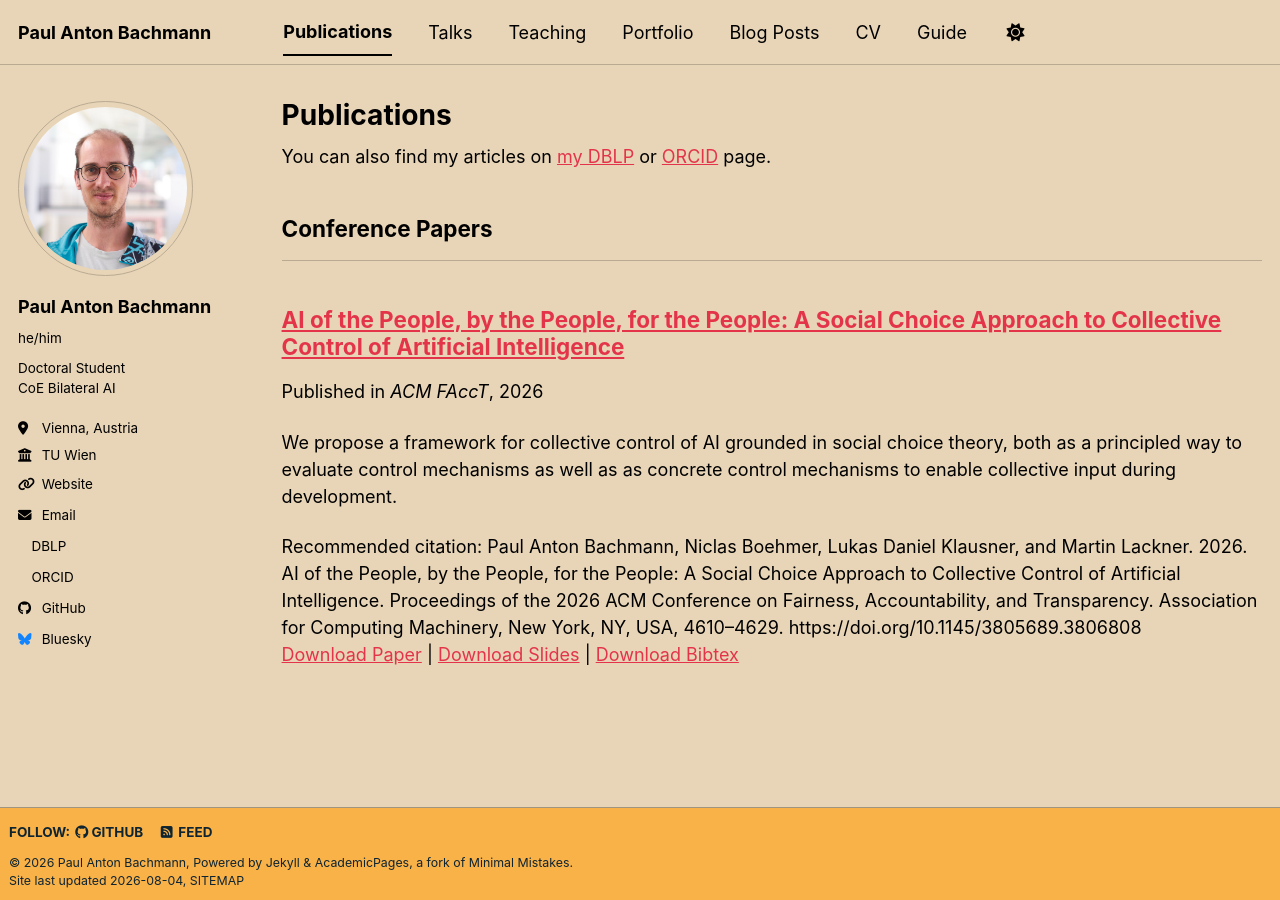
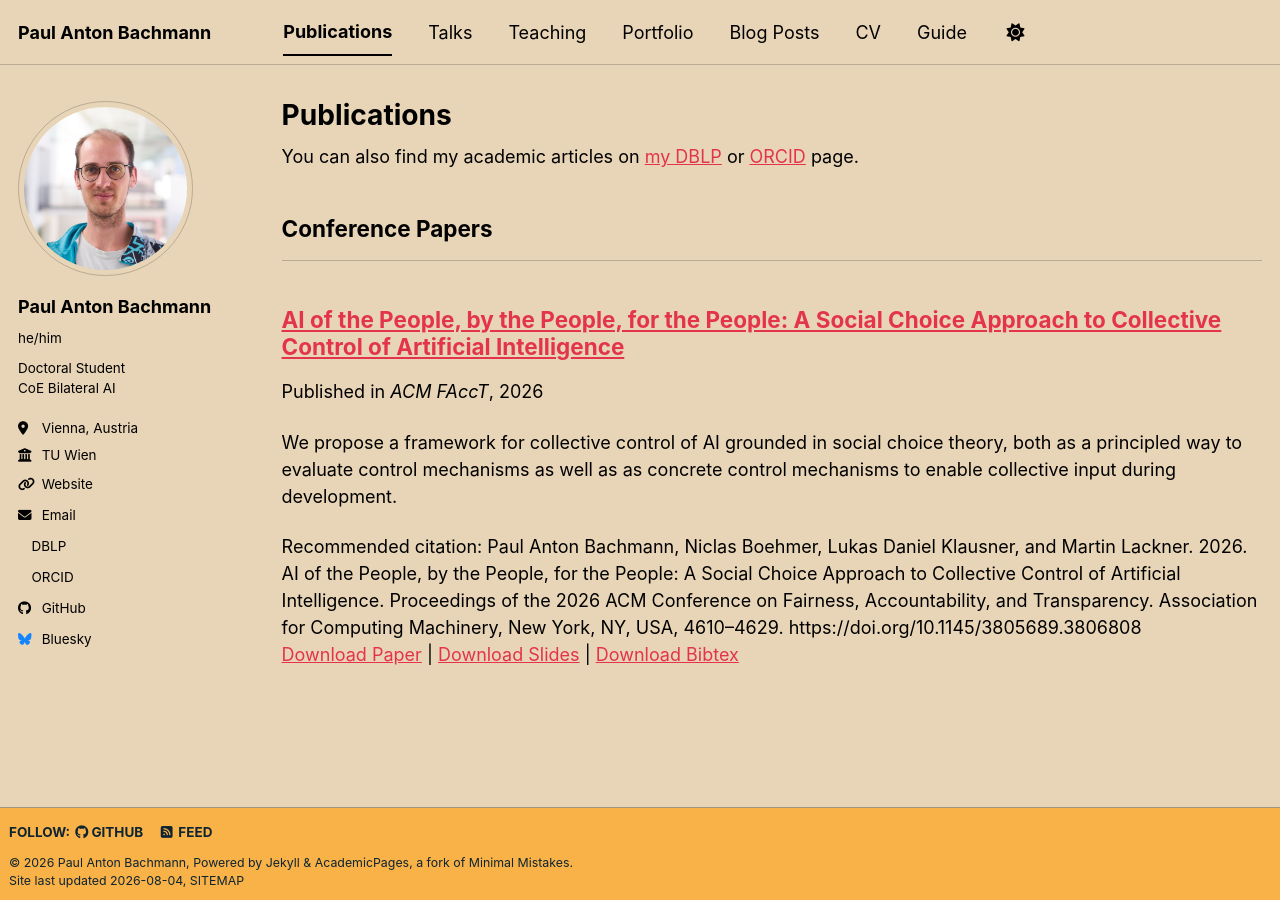
Before and after one commit to pabachmann/pabachmann.github.io, a Jekyll site: the page built from _pages/publications.html, in a window 1280 px wide. Built offline with Jekyll 4.4.1, drawn with Linux system fonts in a browser that asks for light colours; a style sheet for code colours, icons or effects is not loaded.

Commit message:
Update publications.html

```diff
--- a/_pages/publications.html
+++ b/_pages/publications.html
@@ -5,7 +5,7 @@
 author_profile: true
 ---
 
-<div class="wordwrap">You can also find my articles on <a href="{{site.author.dblp}}">my DBLP</a> or <a href="{{site.author.orcid}}">ORCID</a> page.</div>
+<div class="wordwrap">You can also find my academic articles on <a href="{{site.author.dblp}}">my DBLP</a> or <a href="{{site.author.orcid}}">ORCID</a> page.</div>
 
 {% include base_path %}
 
```
